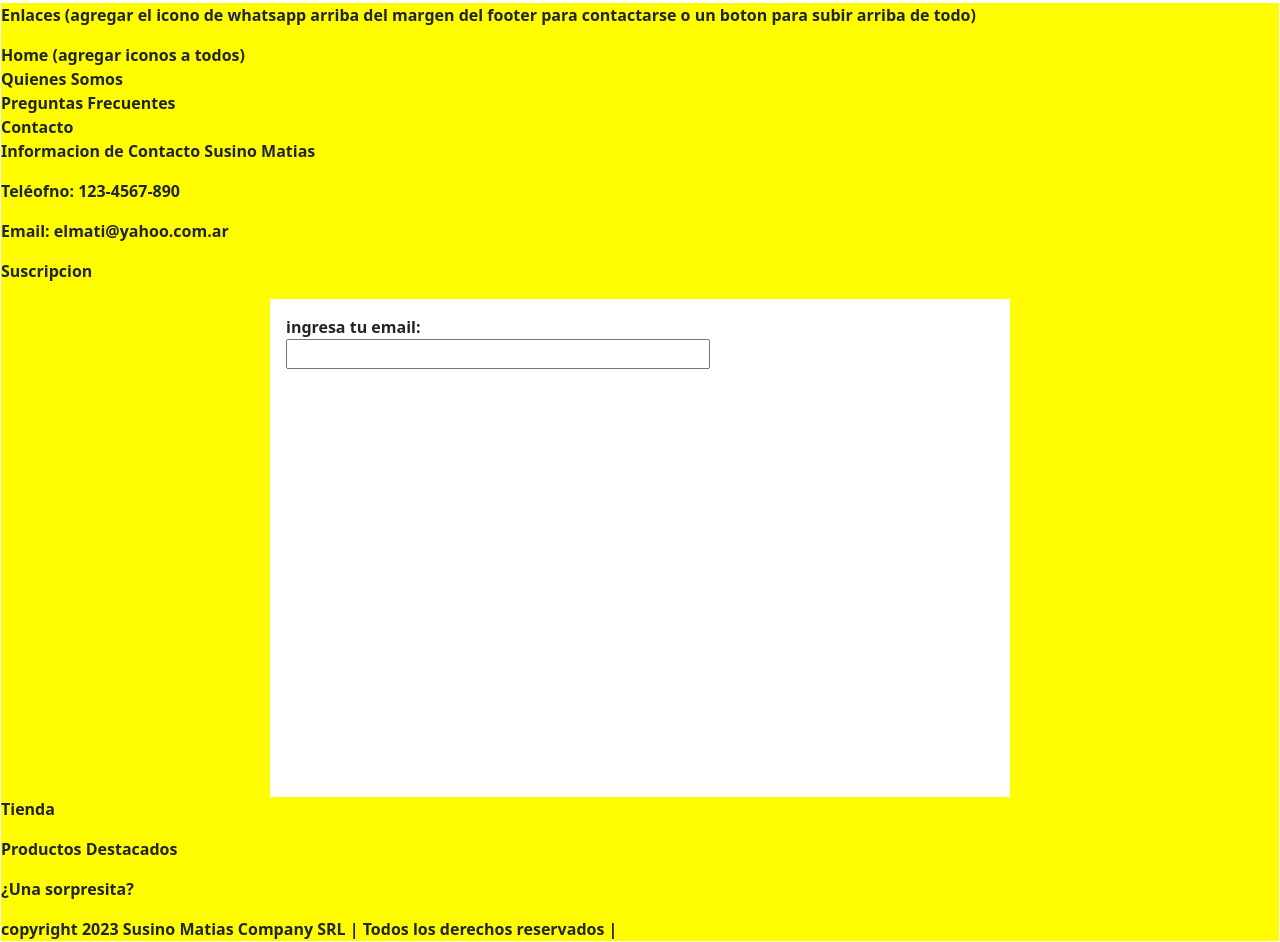
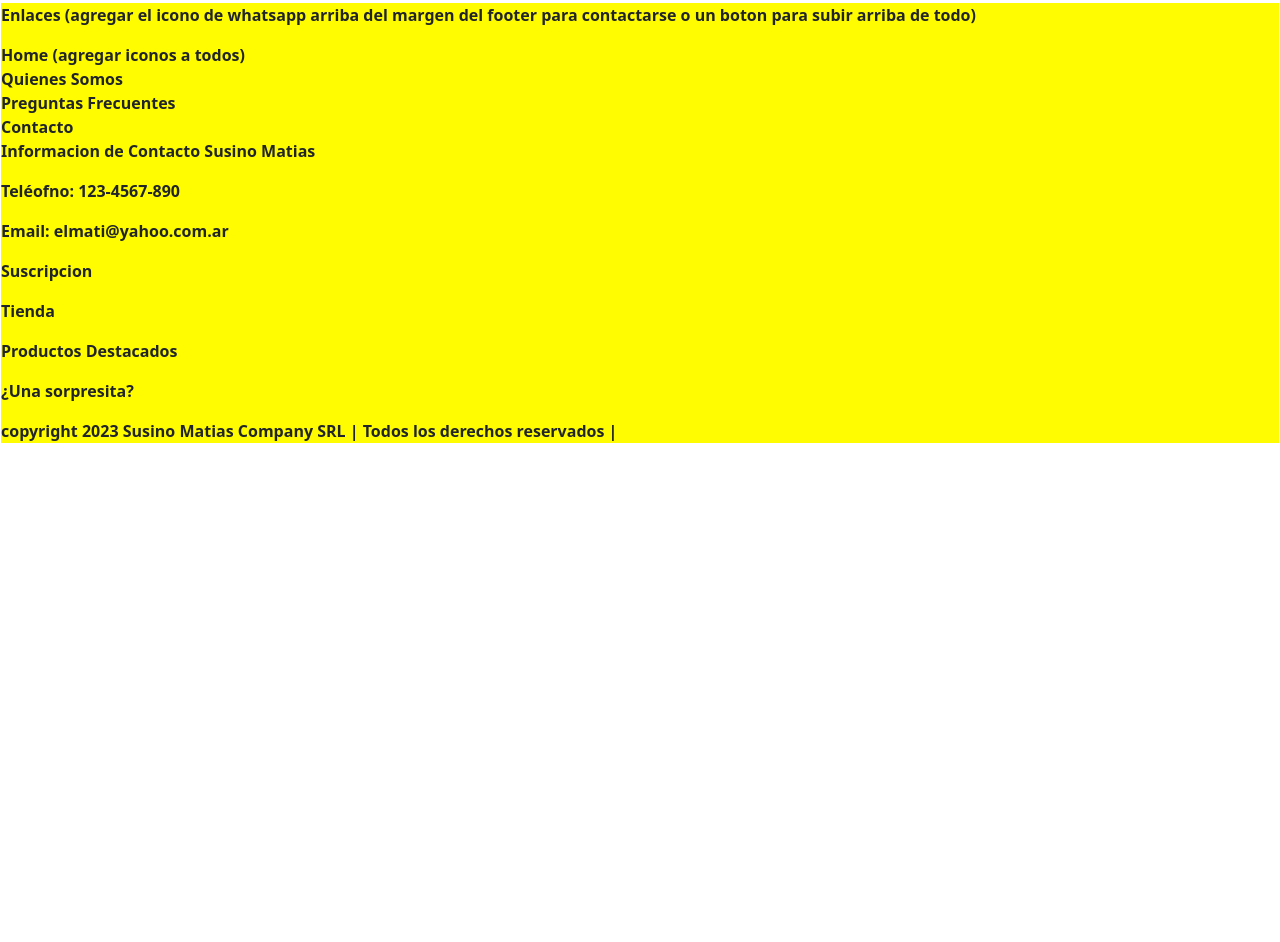
Before and after one commit to susinomatias/repositorio-Susino-Matias, a plain HTML site: page index.html in a window 1280 px wide. Shown: the part 1829-2771 px from the top of the page. After the commit the page ends 2273 px from the top, so only its background shows below. Drawn offline with nearby package versions, Linux system fonts and the light colour scheme.

Commit message:
Arreglar parcialmente footer

```diff
--- a/index.html
+++ b/index.html
@@ -241,11 +241,7 @@
             <div>
                 <p> Suscripcion </p>
 
-                <form action="ejemplo.php" method="get">
 
-                    <p>ingresa tu email: <input type="text" name="nombre" size="40"></p>
-
-                </form>
 
                 <div>
 
```
